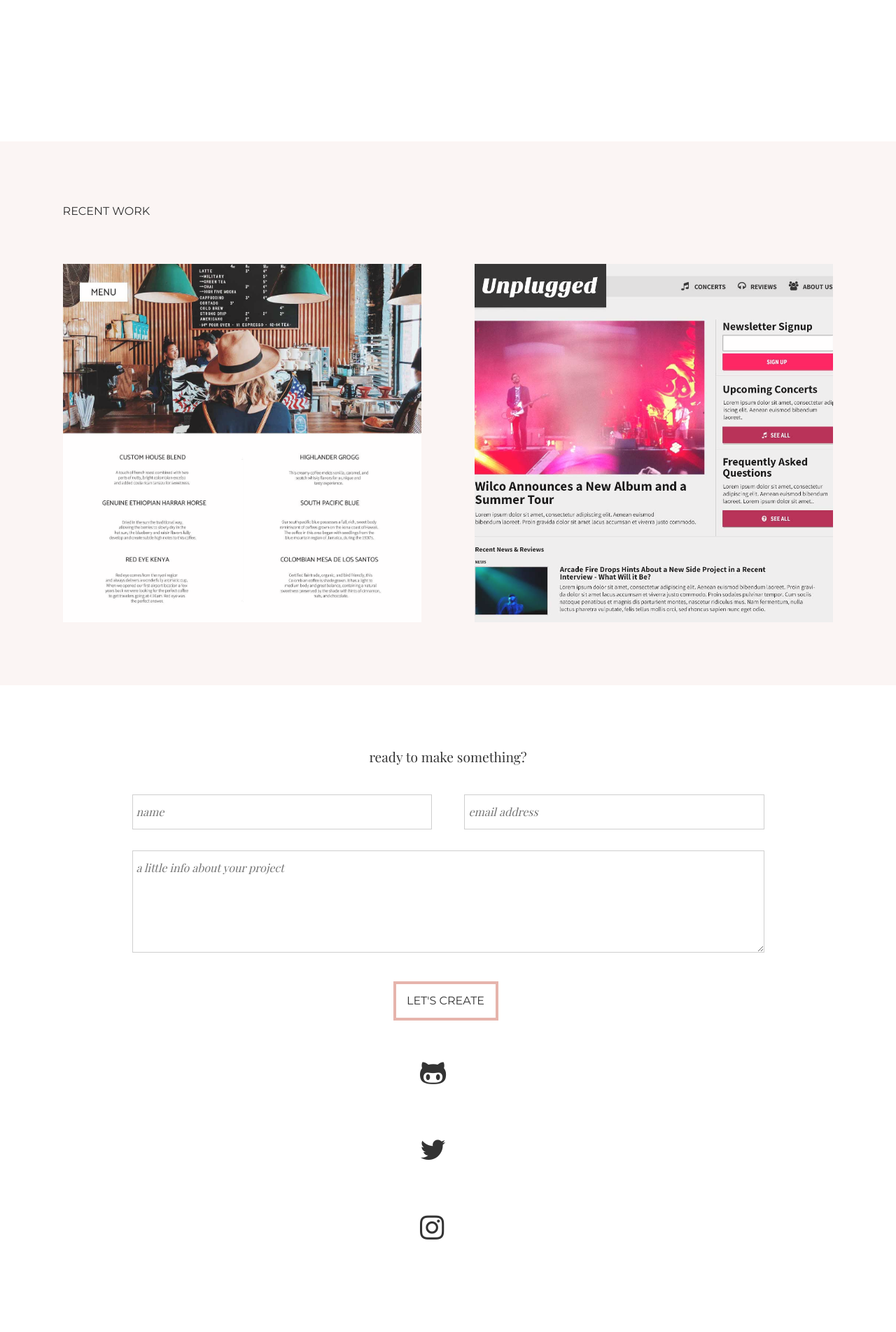
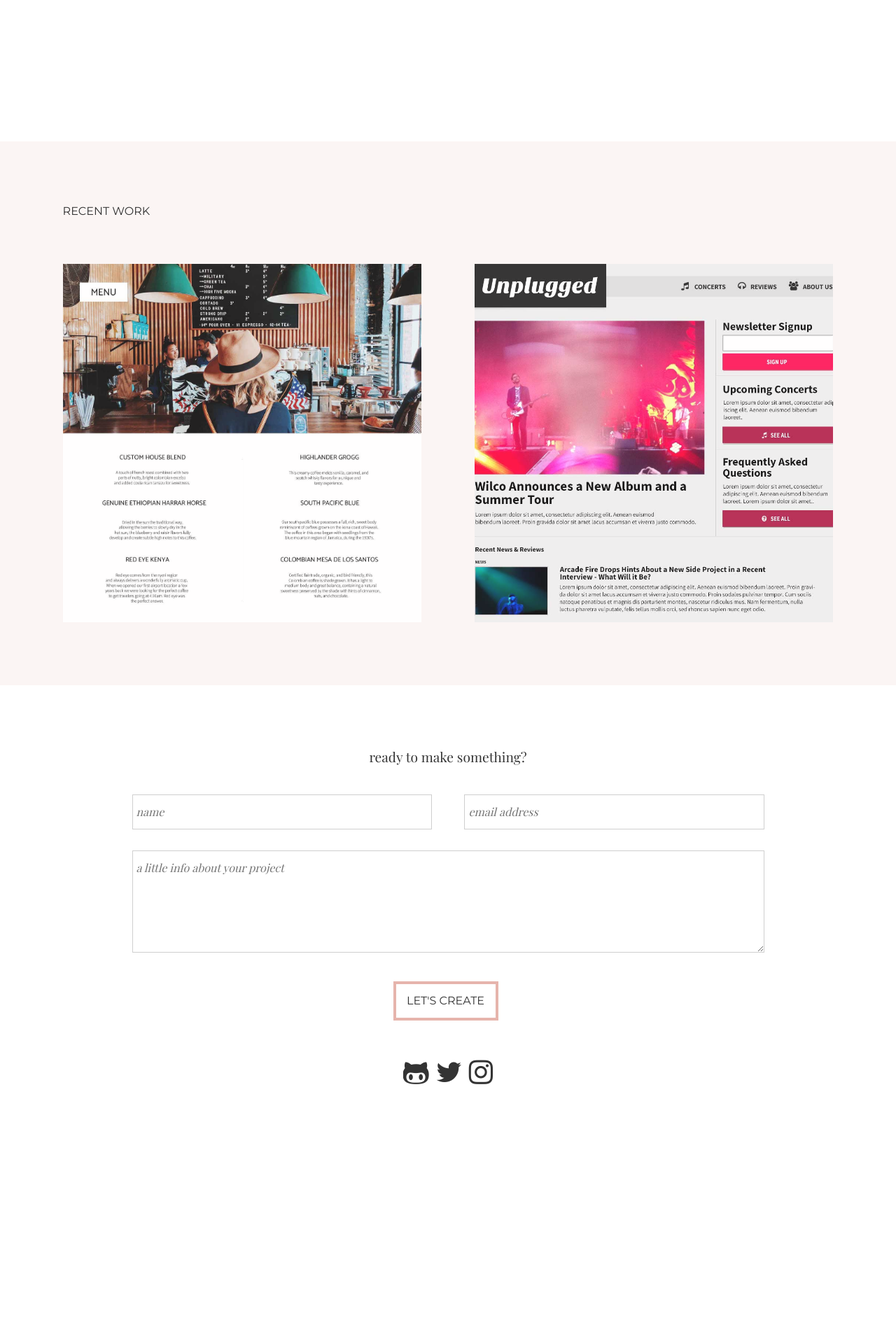
Before and after one commit to skiddhubbard/skiddhubbard.github.io, a Jekyll site: the page built from index.md, in a window 1280 px wide. Shown: the part 840-2743 px from the top of the page at 70% size. Built offline with Jekyll 4.4.1, drawn with Linux system fonts in a browser that asks for light colours; after the commit the page ends 2521 px from its top, so only the background shows below that.

Commit message:
changed social ul width

```diff
--- a/_sass/site/_base.scss
+++ b/_sass/site/_base.scss
@@ -481,15 +481,11 @@ input {
 }
 
 .social ul {
- width: 62px;
+ width: 96px;
  float: none;
  margin: 0px auto 10%;
  padding: 0px;
  overflow: auto;
-}
-
-.fa-fw {
- width: 1em;
 }
 
 .fa-github-alt {
@@ -847,6 +843,7 @@ input {
     }
 
     .social ul {
+      width: 129px;
       margin-top: -90px;
     }
   }
```
